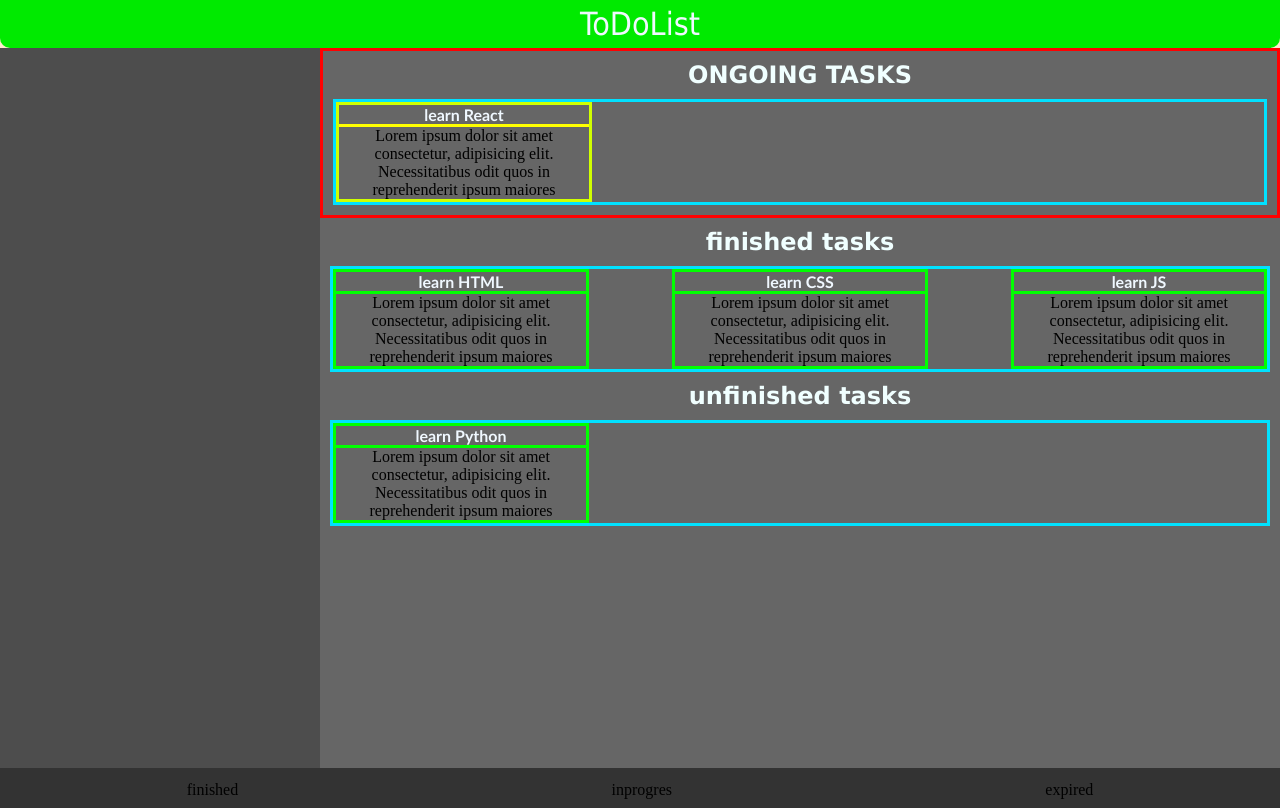
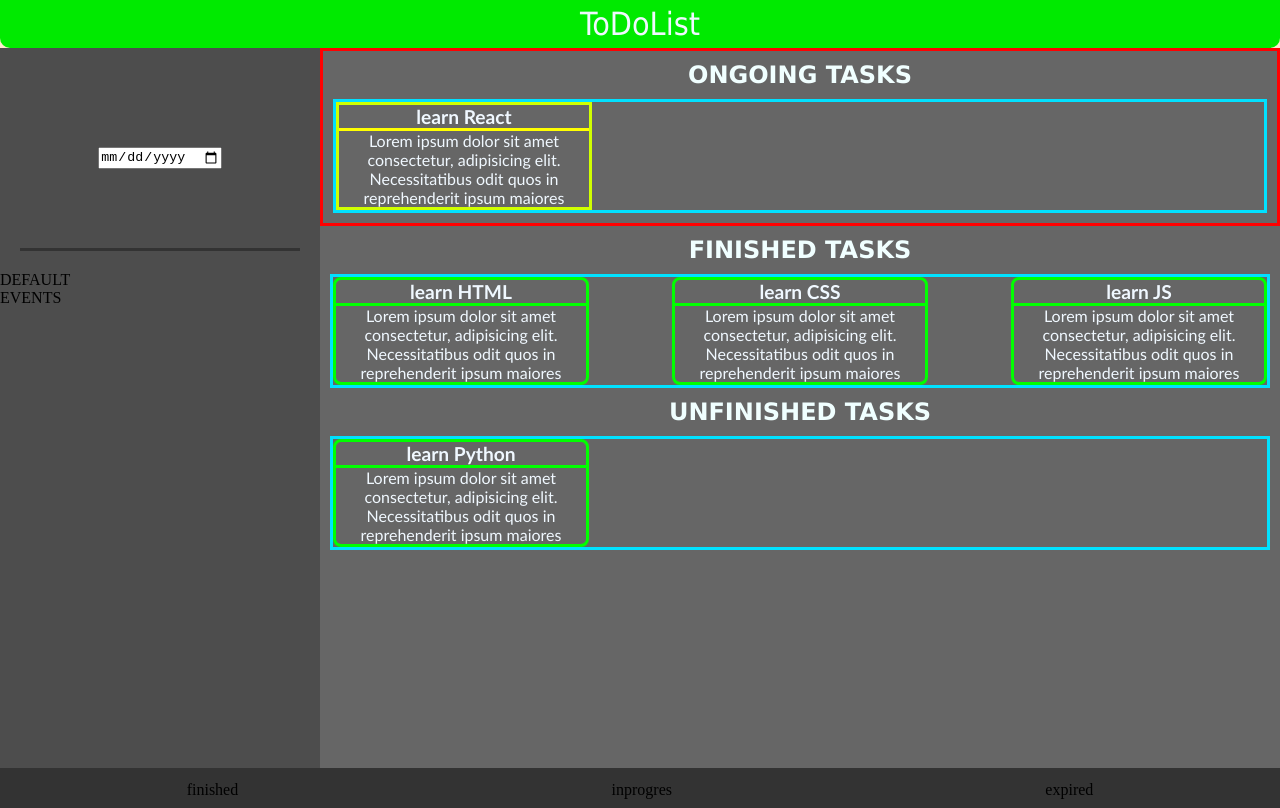
Before and after one commit to markov991/ToDoApp, a plain HTML site: page index.html in a window 1280 px wide. Drawn offline with Linux system fonts and the light colour scheme.

Commit message:
started with side bar

```diff
--- a/index.html
+++ b/index.html
@@ -13,7 +13,13 @@
     </header>
 
     <div class="container">
-      <aside class="side-bar"></aside>
+      <aside class="side-bar">
+        <div class="calendar">
+          <input type="date" />
+        </div>
+        <div>DEFAULT</div>
+        <div class="events">EVENTS</div>
+      </aside>
       <div class="main-bar">
         <div class="ongoing-list">
           <h3 class="task-header">ONGOING TASKS</h3>
@@ -30,7 +36,7 @@
           </div>
         </div>
         <div class="finished-list">
-          <h3 class="task-header">finished tasks</h3>
+          <h3 class="task-header">FINISHED TASKS</h3>
           <div class="ongoing-tasks-containter">
             <div class="finished-task">
               <h4 class="task-name">learn HTML</h4>
@@ -61,8 +67,8 @@
             </div>
           </div>
         </div>
-
-        <h3 class="task-header">unfinished tasks</h3>
+        <div class="unfinished-list">
+          <h3 class="task-header">UNFINISHED TASKS</h3>
           <div class="ongoing-tasks-containter">
             <div class="finished-task">
               <h4 class="task-name">learn Python</h4>
@@ -76,6 +82,7 @@
           </div>
         </div>
       </div>
+    </div>
     <footer>
       <span>finished</span>
       <span>inprogres</span>
--- a/style.css
+++ b/style.css
@@ -37,10 +37,12 @@ h4 {
 .container {
   display: flex;
   width: 100%;
-  height: 90vh;
+  min-height: 90vh;
 }
 
 .side-bar {
+  display: flex;
+  flex-direction: column;
   width: 25%;
   /* flex-grow: 1; */
   background-color: #4d4d4d;
@@ -60,6 +62,7 @@ h4 {
   flex-wrap: wrap;
   border: rgb(0, 225, 255) solid 3px;
   margin: 10px;
+  gap: 10px;
 }
 
 .ongoing-task {
@@ -77,6 +80,7 @@ h4 {
 }
 .task-name {
   font-family: "Gill Sans", "Gill Sans MT", Calibri, "Trebuchet MS", sans-serif;
+  font-size: 1.2rem;
   color: aliceblue;
   text-align: center;
   border-bottom: rgb(255, 255, 0) solid 3px;
@@ -88,7 +92,24 @@ h4 {
   width: 250px;
   /* height: 100px; */
   border: rgb(0, 255, 0) solid 3px;
+  border-radius: 8px;
+}
+
+.ongoing-tasks-containter p {
+  font-family: "Gill Sans", "Gill Sans MT", Calibri, "Trebuchet MS", sans-serif;
+  color: aliceblue;
 }
 .finished-task > h4 {
   border-bottom: rgb(0, 255, 0) solid 3px;
 }
+.calendar {
+  display: flex;
+  height: 25%;
+  justify-content: center;
+  text-align: center;
+  border-bottom: #333333 solid 3px;
+  margin: 20px;
+}
+.calendar input {
+  margin: auto;
+}
```
Lines whose indentation alone changed are shown as unchanged.
